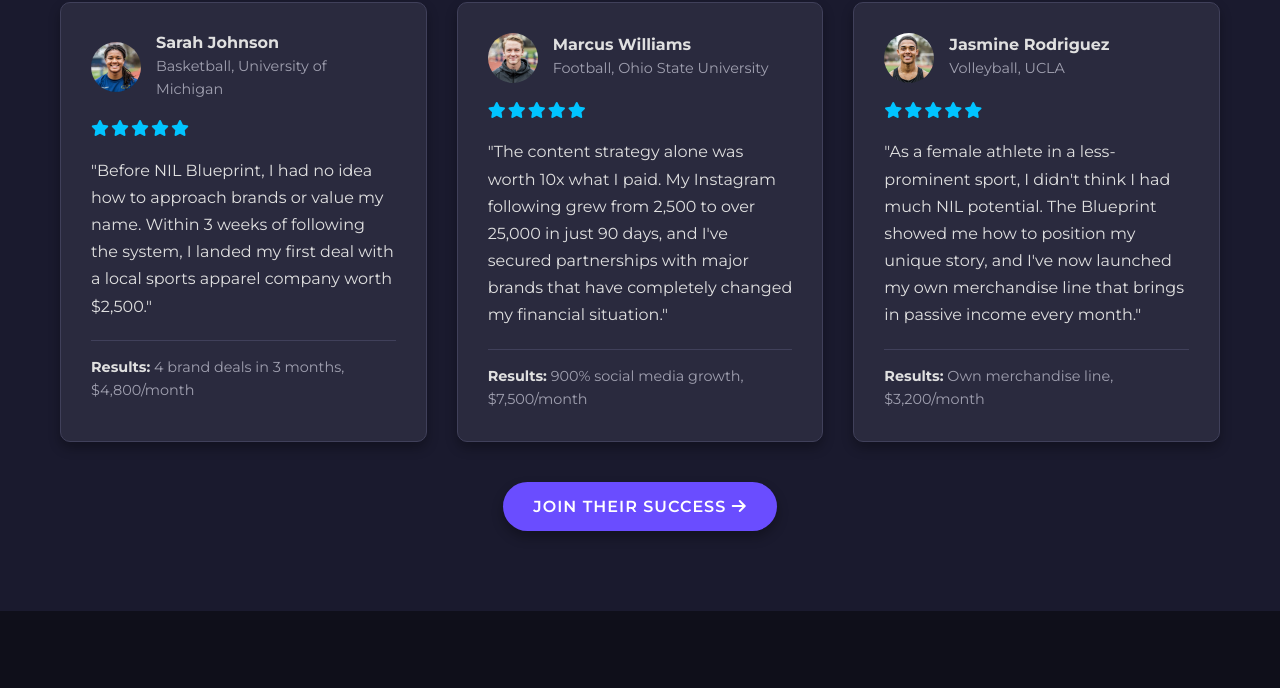
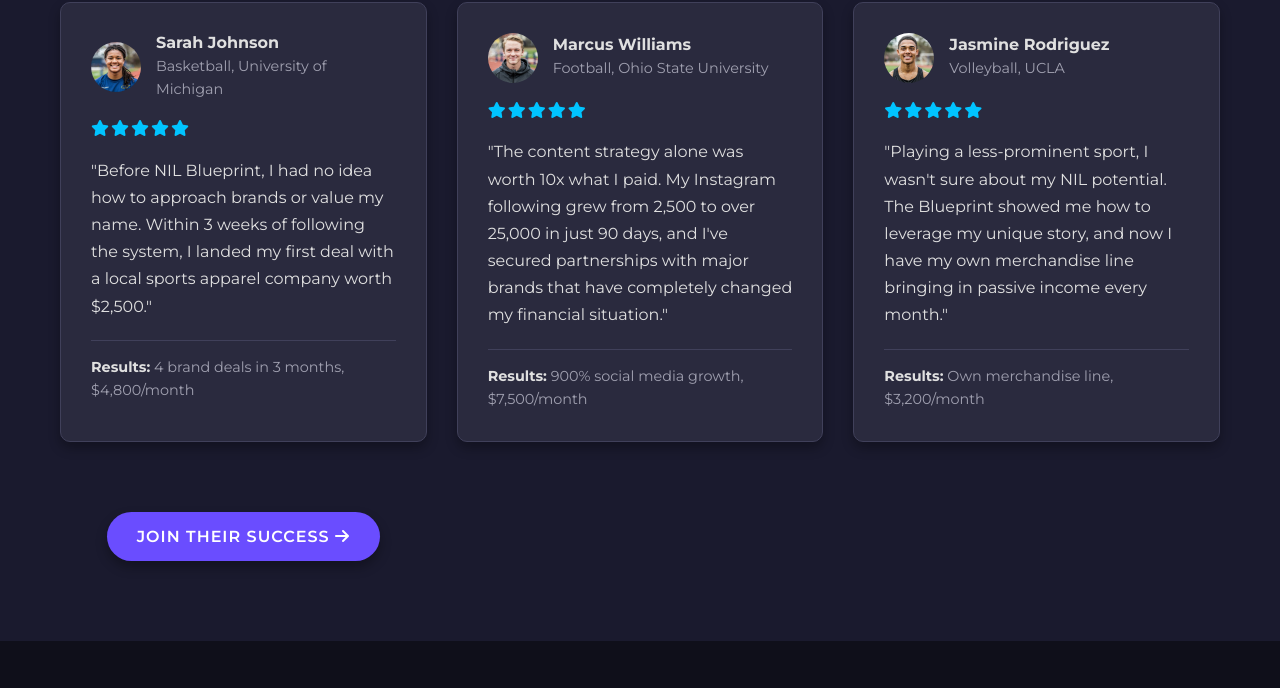
Before and after one commit to Zeus2735/Blueprint_Funnel, a website: page index.html in a window 1280 px wide. Shown: the part 4692-5380 px from the top of the page. Drawn offline with Linux system fonts and the light colour scheme; a script that the page names is missing.

Commit message:
Update testimonial text to be gender-neutral

```diff
--- a/index.html
+++ b/index.html
@@ -303,13 +303,13 @@
                         <i class="fas fa-star"></i><i class="fas fa-star"></i><i class="fas fa-star"></i><i class="fas fa-star"></i><i class="fas fa-star"></i>
                     </div>
                     <div class="testimonial-content">
-                        <p>"As a female athlete in a less-prominent sport, I didn't think I had much NIL potential. The Blueprint showed me how to position my unique story, and I've now launched my own merchandise line that brings in passive income every month."</p>
+                        <p>"Playing a less-prominent sport, I wasn't sure about my NIL potential. The Blueprint showed me how to leverage my unique story, and now I have my own merchandise line bringing in passive income every month."</p>
                     </div>
                      <div class="testimonial-results">
                         <strong>Results:</strong> Own merchandise line, $3,200/month
                     </div>
                 </div>
-            </div>
+
              <div class="cta-button" style="text-align: center; margin-top: 40px;">
                  <a href="#offer" class="btn btn-primary">Join Their Success <i class="fas fa-arrow-right"></i></a>
                         </div>
```
